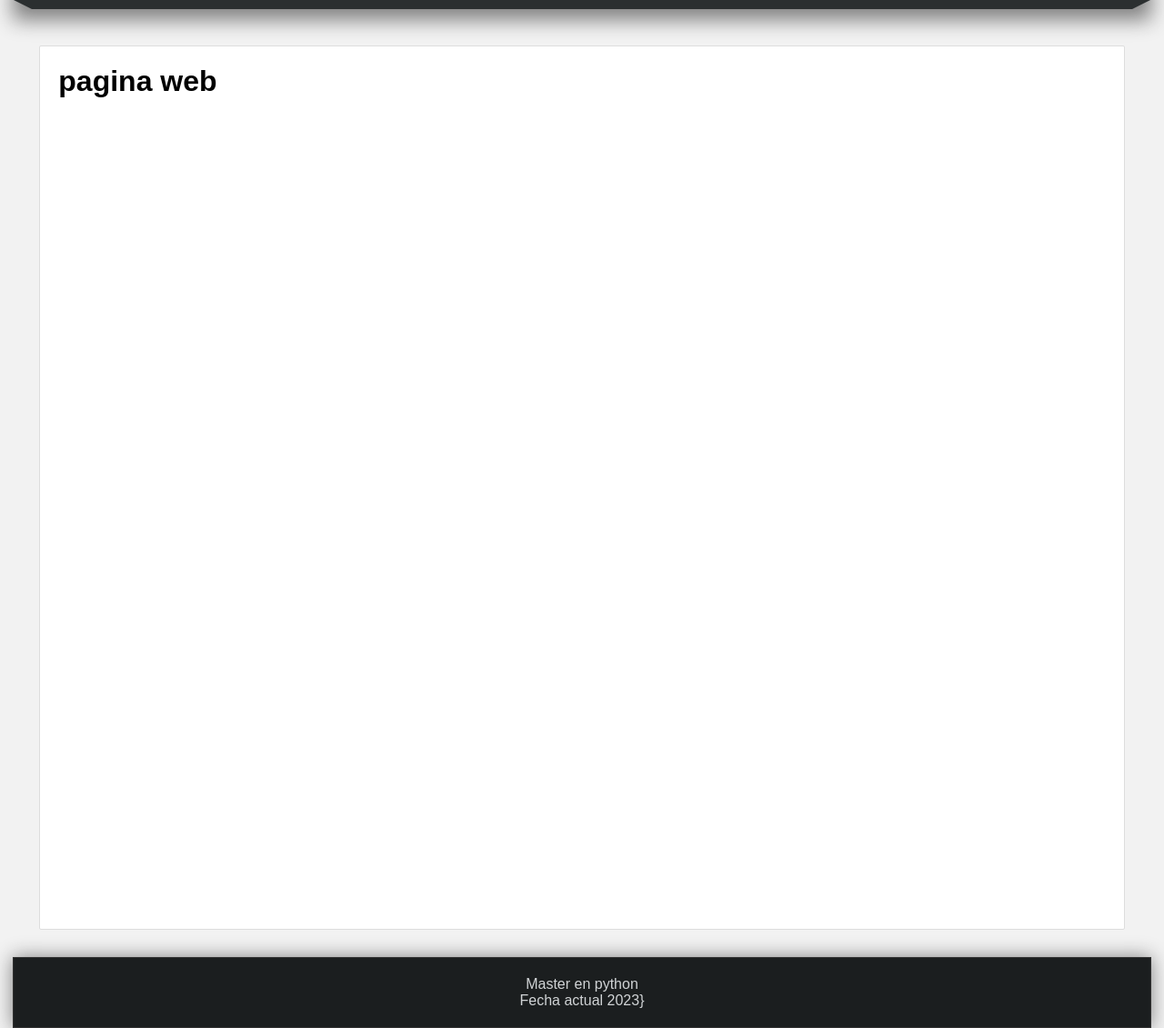
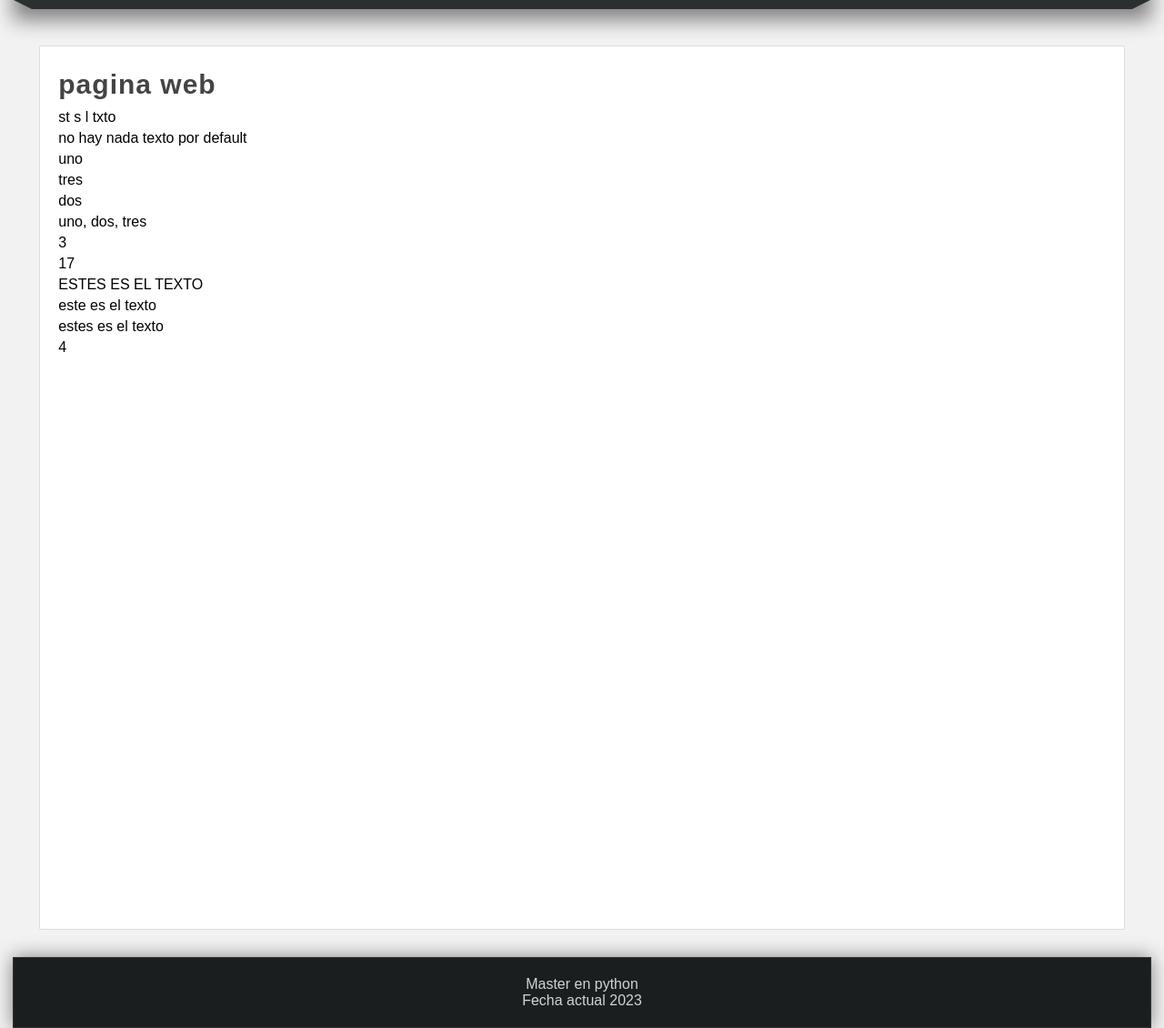
Before and after one commit to richie20502/master_python, a Django app: page /pagina/ in a window 1280 px wide. Shown: the part 182-1312 px from the top of the page at 91% size. Run offline with Django 3.2, Linux system fonts and the light colour scheme.

Commit message:
filtros por defecto

```diff
--- a/_Django/a_django/miapp/templates/fecha_actual.html
+++ b/_Django/a_django/miapp/templates/fecha_actual.html
@@ -1 +1 @@
-<p> Fecha actual {% now "Y" %}}</p>
+<p> Fecha actual {% now "Y" %}</p>
--- a/_Django/a_django/miapp/templates/pagina.html
+++ b/_Django/a_django/miapp/templates/pagina.html
@@ -3,5 +3,44 @@
 pagina
 {% endblock  %}
 {% block content %}
-    <h1>pagina web</h1>
+    <h1 class="title">pagina web</h1>
+    <p>
+        {{"este es el texto"|cut:'e'}}
+    </p>
+    <p>
+        {{texto|default:"no hay nada texto por default"}}
+    </p>
+    <p>
+        {{lista|first}}
+    </p>
+    <p>
+        {{lista|last}}
+    </p>
+    <p>
+        {{lista|random}}
+    </p>
+    <p>
+        {{lista|join:', '}}
+    </p>
+    <p>
+        {{lista|length}}
+    </p>
+    <p>
+        {{"estes es el texto"|length}}
+    </p>
+    <p>
+        {{"estes es el texto"|upper}}
+    </p>
+    <p>
+        {{"ESTE ES EL TEXTO"|lower}}
+    </p>
+
+    <p>
+        {{"<h1>estes</h1> <strong>es el texto</strong>"|striptags}}
+    </p>
+
+    <p>
+        {{"<h1>estes</h1> <strong>es el texto</strong>"|striptags|wordcount}}
+    </p>
+
 {% endblock  %}
--- a/_Django/a_django/miapp/views.py
+++ b/_Django/a_django/miapp/views.py
@@ -33,7 +33,9 @@ def pagina(request, redirigir=0):
     if redirigir ==1:
         return redirect('/contacto/richie/recillas')
 
-    return render(request,'pagina.html')
+    return render(request,'pagina.html', {
+        'texto':'',
+        'lista':['uno','dos','tres']})
 
 def contacto(request, nombre="nombre", ap="apellido"):
     return HttpResponse(layout + f"<h1>Contacto {nombre} {ap} </h1>")
```
